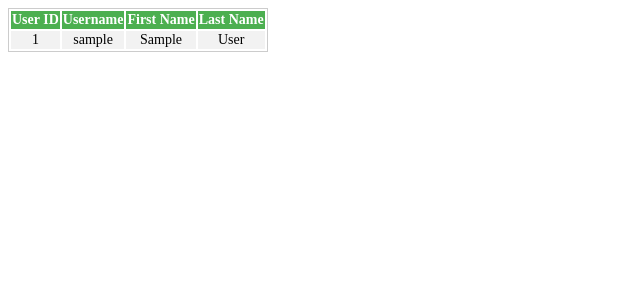
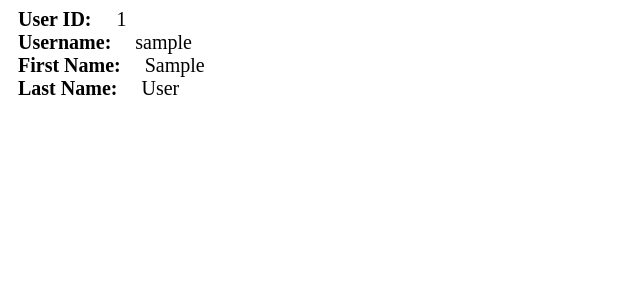
Before and after one commit to rupin/UserProfiles, a Django app: template userprofile/templates/template_pdf.html in a window 1280 px wide. Shown: the top 300 px of the page, without its empty margins (0-640 px from the left). Run offline with Django 3.2, Linux system fonts and the light colour scheme; the template is opened without the code that fills it: values that come from a table or form of the project are taken from there, others are empty; tables that the repository leaves empty hold one stand-in row (values such as "Sample post").

```diff
--- a/userprofile/templates/template_pdf.html
+++ b/userprofile/templates/template_pdf.html
@@ -16,25 +16,43 @@
   				background-color: #4CAF50;
   				color: white;
 			}
+		.dataset
+		{
+
+		}
+		.label
+		{
+			font-weight:bold;
+
+		}
+		span
+		{
+			margin:10px;
+			font-size:20px;
+		}
 	</style>
 </head>
-	<body>
-		<table>
-		<tr>
-			<th>User ID</th>
-			<th>Username</th>
-			<th>First Name</th>
-			<th>Last Name</th>
 
-		</tr>
+
 	{% for user in data %}
-	    <tr>
-	        <td>{{ user.id }}</td>
-	        <td>{{ user.username }}</td>
-	        <td>{{ user.first_name }}</td>
-	        <td>{{ user.last_name }}</td>
-	    </tr>
+		<div class='dataset'>
+			<span class="label">User ID: </span>
+			<span>{{ user.id }}</span>
+		</div>
+		<div class='dataset'>
+			<span  class="label">Username:</span>
+			<span>{{ user.username }}</span>
+		</div>
+		<div class='dataset'>
+			<span  class="label">First Name:</span>
+			<span>{{ user.first_name }}</span>
+		</div>
+		<div class='dataset'>
+			<span  class="label">Last Name:</span>
+			<span>{{ user.last_name }}</span>
+		</div>
+
+
 	{% endfor %}
-	</table>
 	</body>
 </html>
```
Also changed, not shown: userprofile/apiviews/CustomUserAPIView.py (+7 -6 lines), userprofile/apiviews/UserProfileAPIViews.py (+5 -2 lines), 1 other file.
